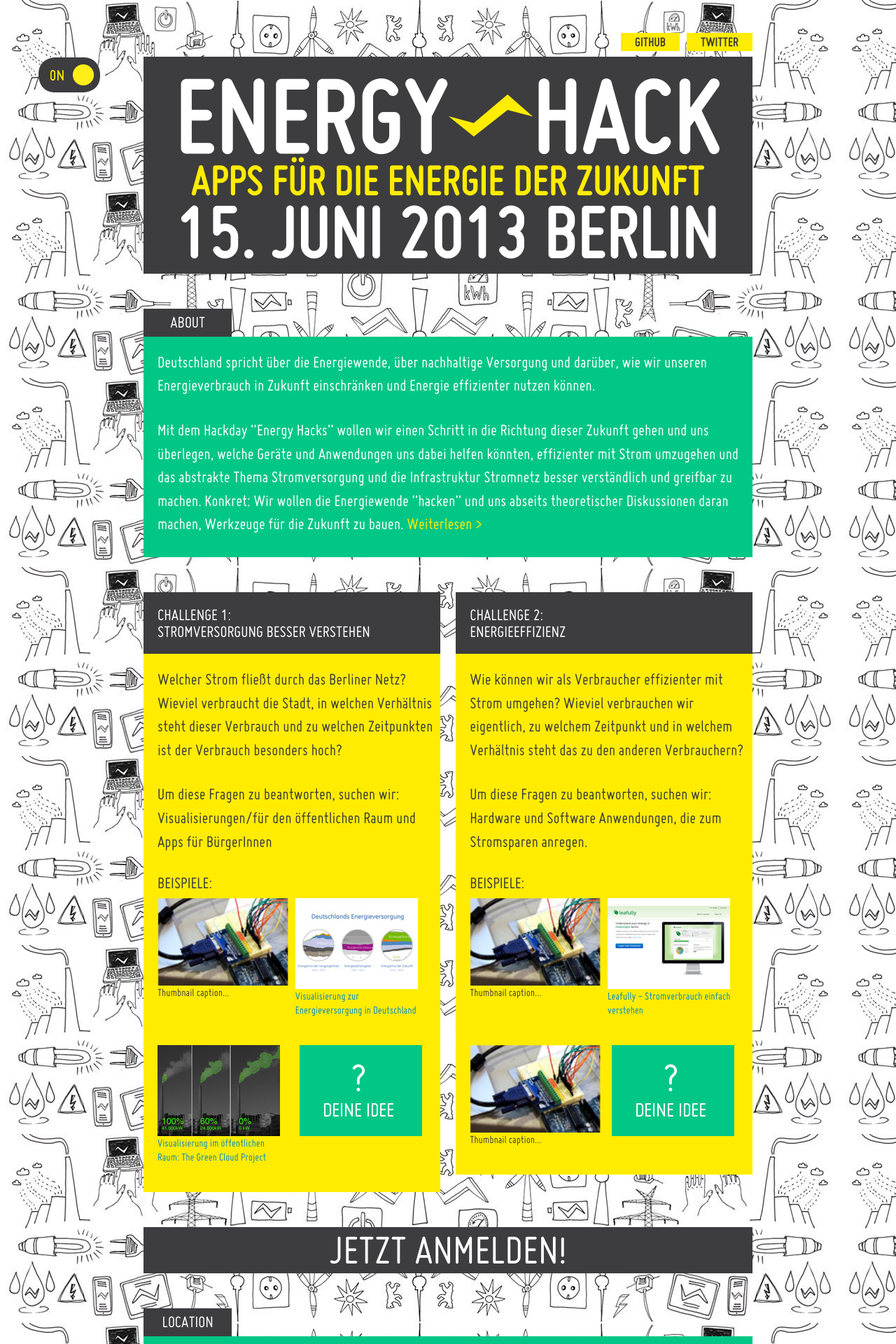
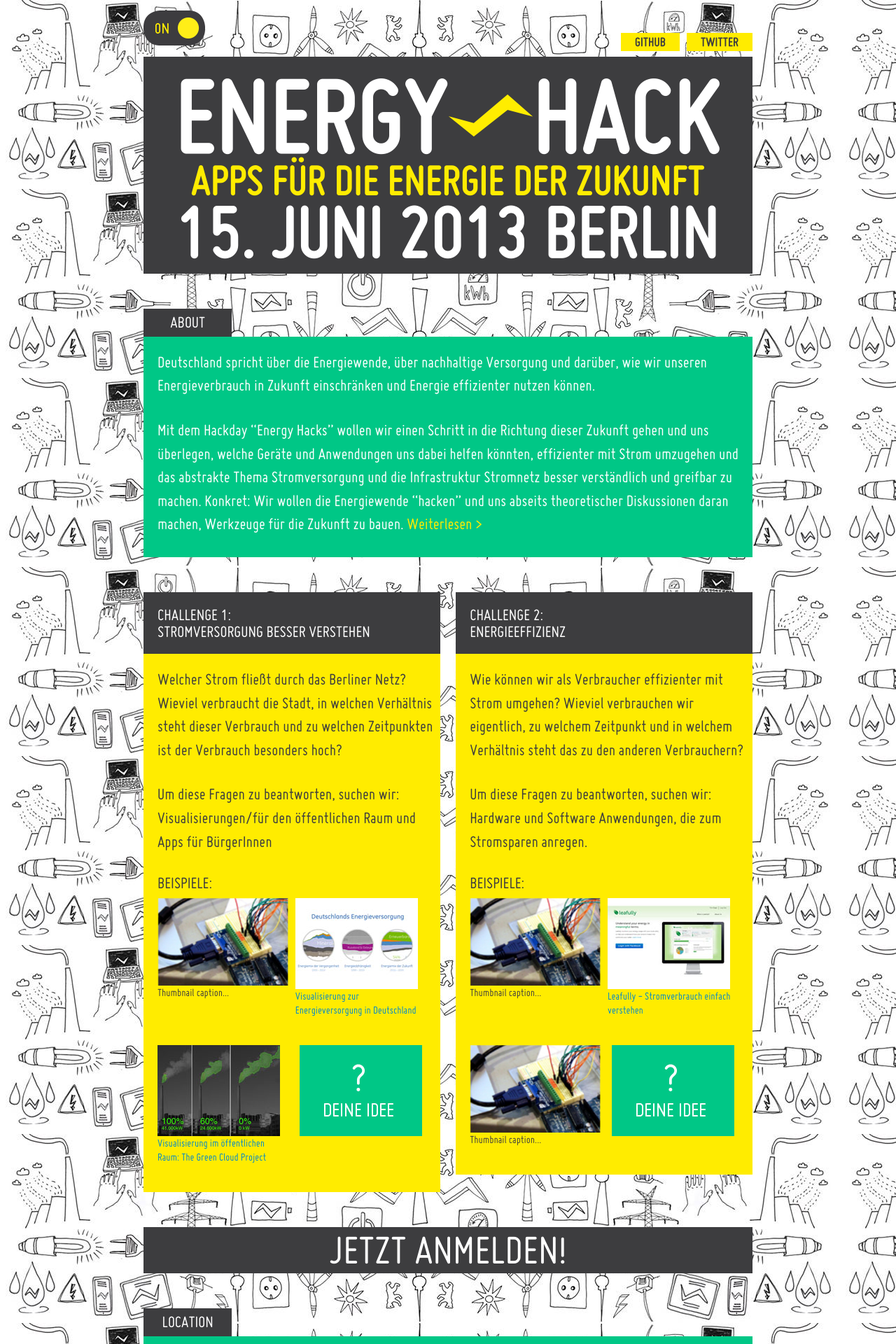
Before and after one commit to okfde/energyhack, a Jekyll site: the page built from index.html, in a window 1280 px wide. Shown: the top 1920 px of the page at 70% size. Built offline with Jekyll 4.4.1, drawn with Linux system fonts in a browser that asks for light colours; nearby versions of some CDN libraries.

Commit message:
moves switch button to top.

```diff
--- a/css/main.css
+++ b/css/main.css
@@ -314,9 +314,9 @@ footer li {
 #switch {
     display: inline-block;
     height: 50px;
-    left: -150px;
+    left: 0;
     position: absolute;
-    top: 32px;
+    top: -35px;
     width: 88px;
     border: none;
 }
```
